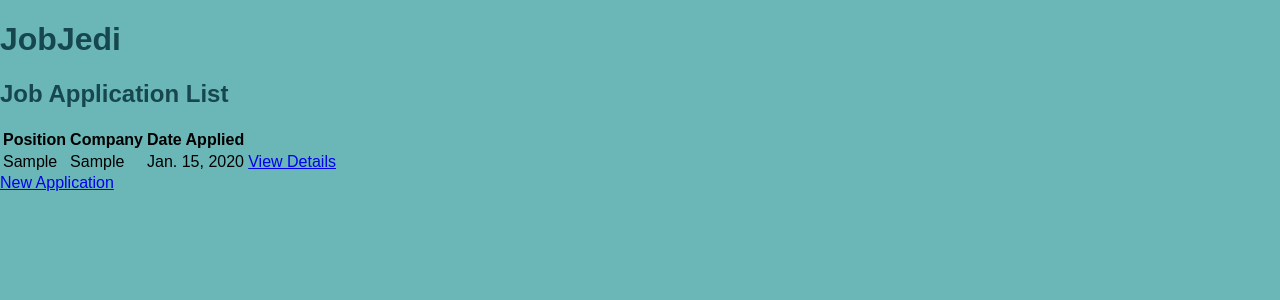
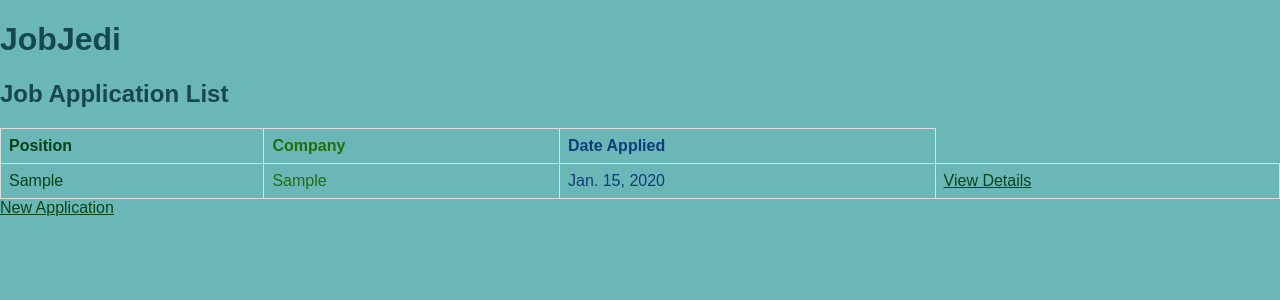
Before and after one commit to Analisac49/JobJedi, a Django app: page / in a window 1280 px wide. Shown: the top 300 px of the page. Run offline with Django 5.2, Linux system fonts and the light colour scheme; tables that the repository leaves empty hold one stand-in row (values such as "Sample post").

Commit message:
css and styling

```diff
--- a/Jedi/static/styles.css
+++ b/Jedi/static/styles.css
@@ -11,6 +11,38 @@ h1 {
 
 h2 {
     color: #16474e;
+}
+
+p {
+    color: #084751;
+}
+
+table {
+    width: 100%;
+    border-collapse: collapse;
+}
+
+th, td {
+    border: 1px solid #ddd;
+    padding: 8px;
+    text-align: left;
+}
+
+th:nth-child(1), td:nth-child(1) { /* Position */
+    color: #064317;
+}
+
+th:nth-child(2), td:nth-child(2) { /* Company */
+    color: #236d0d;
+}
+
+th:nth-child(3), td:nth-child(3) { /* Date Applied */
+    color: #0f3d79;
+}
+
+/* Hover effect for the rows */
+tr:hover {
+    background-color: #f5f5f5;
 }
 
 #job-application-list {
@@ -53,3 +85,23 @@ h2 {
     padding: 10px;
     cursor: pointer;
 }
+
+a {
+    color: #074619;
+    text-decoration: underline;
+}
+
+/* CSS for visited links */
+a:visited {
+    color: #4e0c6f;
+}
+
+/* CSS for links on hover */
+a:hover {
+    color: #0a3f5b;
+}
+
+/* CSS for active links (clicked) */
+a:active {
+    color: #00ffb7;
+}
--- a/accounts/templates/home.html
+++ b/accounts/templates/home.html
@@ -1,5 +1,5 @@
 {% extends 'base.html' %}
 
 {% block content %}
-    <h1>Welcome to JobJedi</h1>
+    <h1>Welcome to JobJedi!</h1>
 {% endblock %}
--- a/accounts/templates/login.html
+++ b/accounts/templates/login.html
@@ -1,7 +1,7 @@
 {% extends 'base.html' %}
 
 {% block content %}
-    <h1>Welcome to JobJedi</h1>
+    <h1>Welcome to JobJedi!</h1>
     <h2>Login</h2>
     <form method="post" action="{% url 'login' %}">
         {% csrf_token %}
```
